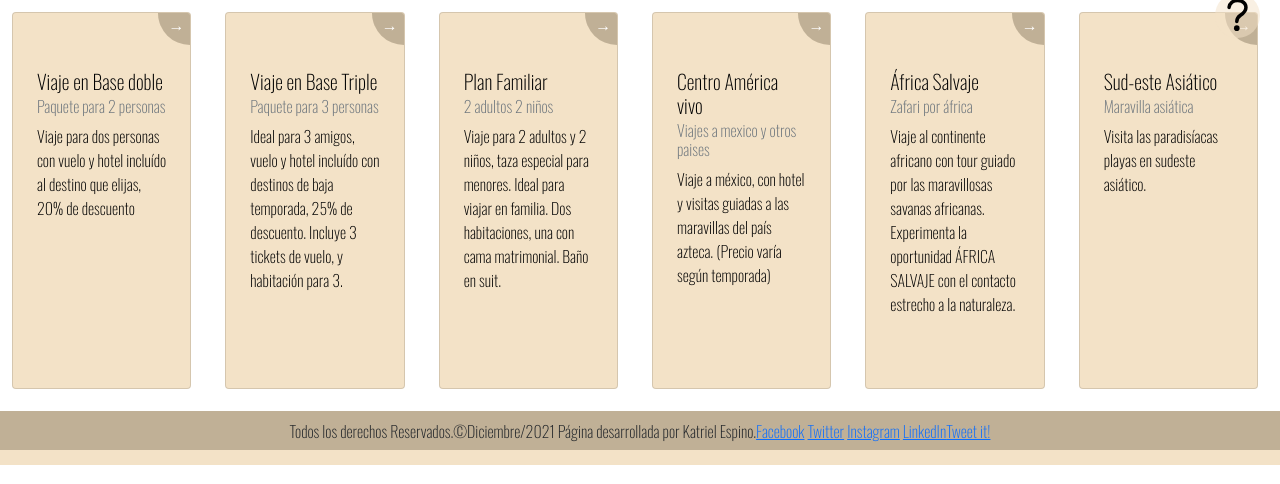
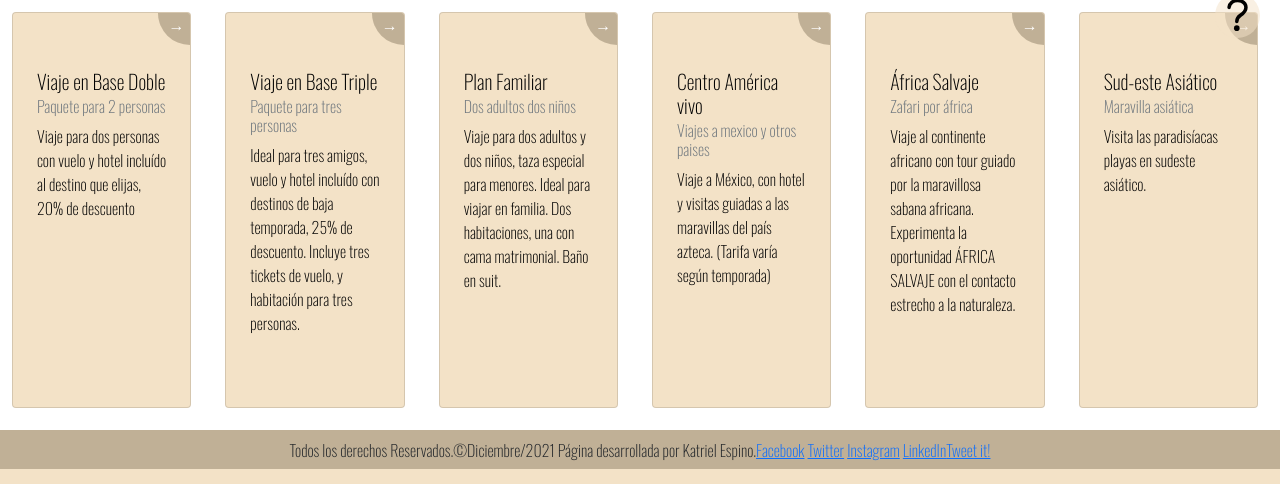
Before and after one commit to KatriEsFa/CoderProject, a website: page secciones/Promociones.html in a window 1280 px wide. Shown: the part 742-1226 px from the top of the page. Drawn offline with nearby package versions, Linux system fonts and the light colour scheme.

Commit message:
Se arreglaron algunas faltas de ortografía y incongruencias en la forma de emplear los numeros

```diff
--- a/secciones/Promociones.html
+++ b/secciones/Promociones.html
@@ -12,7 +12,7 @@
     <link rel="stylesheet" href="../bootstrap-5.1.3-dist/css/bootstrap.css">
     <link href="../CSS/style.css" rel="stylesheet">
     <link rel="icon" type="image/x-icon" href="/imagenes/favicon.png">
-    <title>Promociones para viajar al mejor precio</title>
+    <title>Promociones para viajar a la mejor tarifa</title>
 </head>
 
 <body id="bodyP3">
@@ -53,7 +53,7 @@
         <section id="sectionPromociones">
             <div class="card cardsPromociones" style="width: 18rem;">
                 <a class="card-body" href="./reservas.html">
-                    <h5 class="card-title">Viaje en Base doble</h5>
+                    <h5 class="card-title">Viaje en Base Doble</h5>
                     <h6 class="card-subtitle mb-2 text-muted">Paquete para 2 personas</h6>
                     <p class="card-text">Viaje para dos personas con vuelo y hotel incluído al destino que elijas, 20%
                         de descuento</p>
@@ -67,9 +67,10 @@
             <div class="card cardsPromociones" style="width: 18rem;">
                 <a class="card-body" href="./reservas.html">
                     <h5 class="card-title">Viaje en Base Triple</h5>
-                    <h6 class="card-subtitle mb-2 text-muted">Paquete para 3 personas</h6>
-                    <p class="card-text">Ideal para 3 amigos, vuelo y hotel incluído con destinos de baja temporada, 25%
-                        de descuento. Incluye 3 tickets de vuelo, y habitación para 3.</p>
+                    <h6 class="card-subtitle mb-2 text-muted">Paquete para tres personas</h6>
+                    <p class="card-text">Ideal para tres amigos, vuelo y hotel incluído con destinos de baja temporada,
+                        25%
+                        de descuento. Incluye tres tickets de vuelo, y habitación para tres personas.</p>
                     <div href="./reservas.html" class="promocionCorner">
                         <div class="promocionFlecha">
                             →
@@ -80,8 +81,9 @@
             <div class="card cardsPromociones" style="width: 18rem;">
                 <a class="card-body" href="./reservas.html">
                     <h5 class="card-title">Plan Familiar</h5>
-                    <h6 class="card-subtitle mb-2 text-muted">2 adultos 2 niños</h6>
-                    <p class="card-text">Viaje para 2 adultos y 2 niños, taza especial para menores. Ideal para viajar
+                    <h6 class="card-subtitle mb-2 text-muted">Dos adultos dos niños</h6>
+                    <p class="card-text">Viaje para dos adultos y dos niños, taza especial para menores. Ideal para
+                        viajar
                         en familia. Dos habitaciones, una con cama matrimonial. Baño en suit.</p>
                     <div href="./reservas.html" class="promocionCorner">
                         <div class="promocionFlecha">
@@ -94,9 +96,9 @@
                 <a class="card-body" href="./reservas.html">
                     <h5 class="card-title">Centro América vivo</h5>
                     <h6 class="card-subtitle mb-2 text-muted">Viajes a mexico y otros paises</h6>
-                    <p class="card-text">Viaje a méxico, con hotel y visitas guiadas a las maravillas del país
+                    <p class="card-text">Viaje a México, con hotel y visitas guiadas a las maravillas del país
                         azteca.
-                        (Precio varía según temporada)</p>
+                        (Tarifa varía según temporada)</p>
                     <div href="./reservas.html" class="promocionCorner">
                         <div class="promocionFlecha">
                             →
@@ -108,8 +110,8 @@
                 <a class="card-body" href="./reservas.html">
                     <h5 class="card-title">África Salvaje</h5>
                     <h6 class="card-subtitle mb-2 text-muted">Zafari por áfrica</h6>
-                    <p class="card-text">Viaje al continente africano con tour guiado por las maravillosas savanas
-                        africanas. Experimenta la oportunidad ÁFRICA SALVAJE con el contacto estrecho a la
+                    <p class="card-text">Viaje al continente africano con tour guiado por la maravillosa sabana
+                        africana. Experimenta la oportunidad ÁFRICA SALVAJE con el contacto estrecho a la
                         naturaleza.
                     </p>
                     <div href="./reservas.html" class="promocionCorner">
```
Also changed, not shown: secciones/Contactanos.html (+4 -4 lines).
